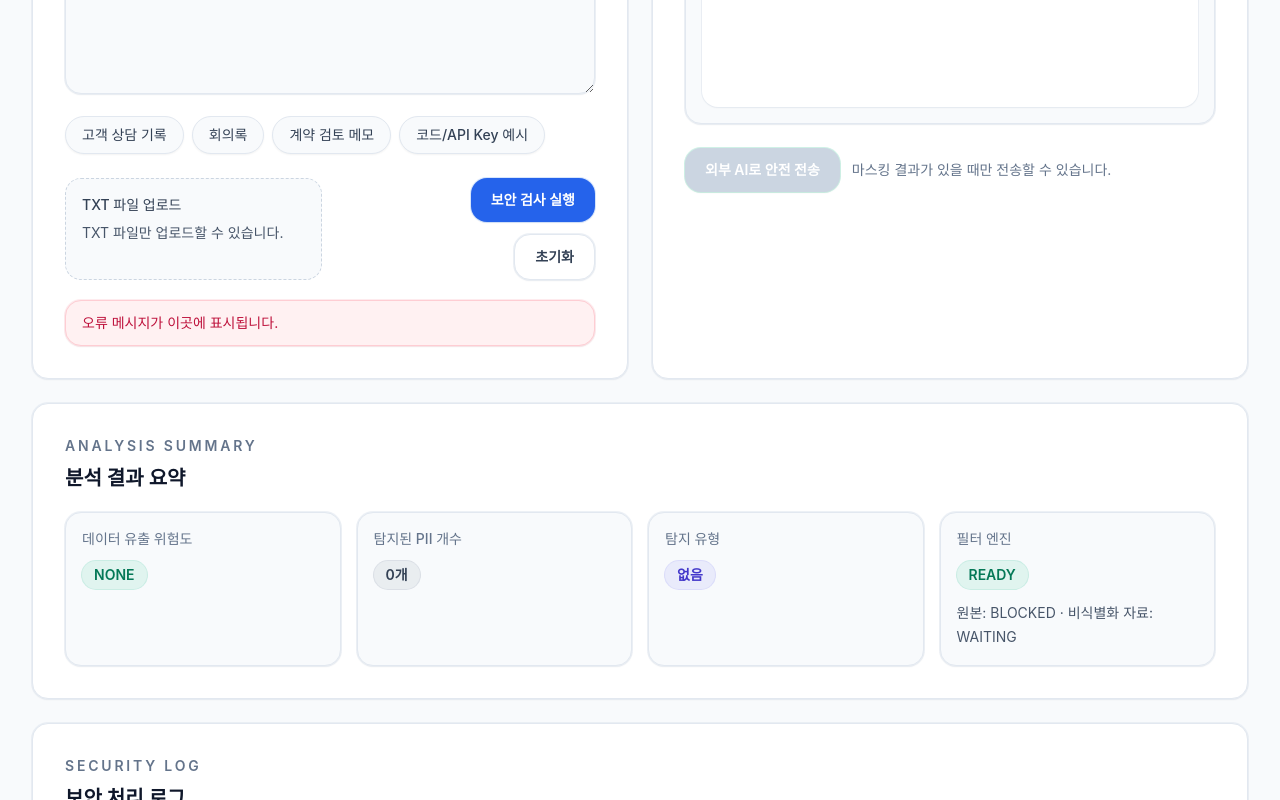
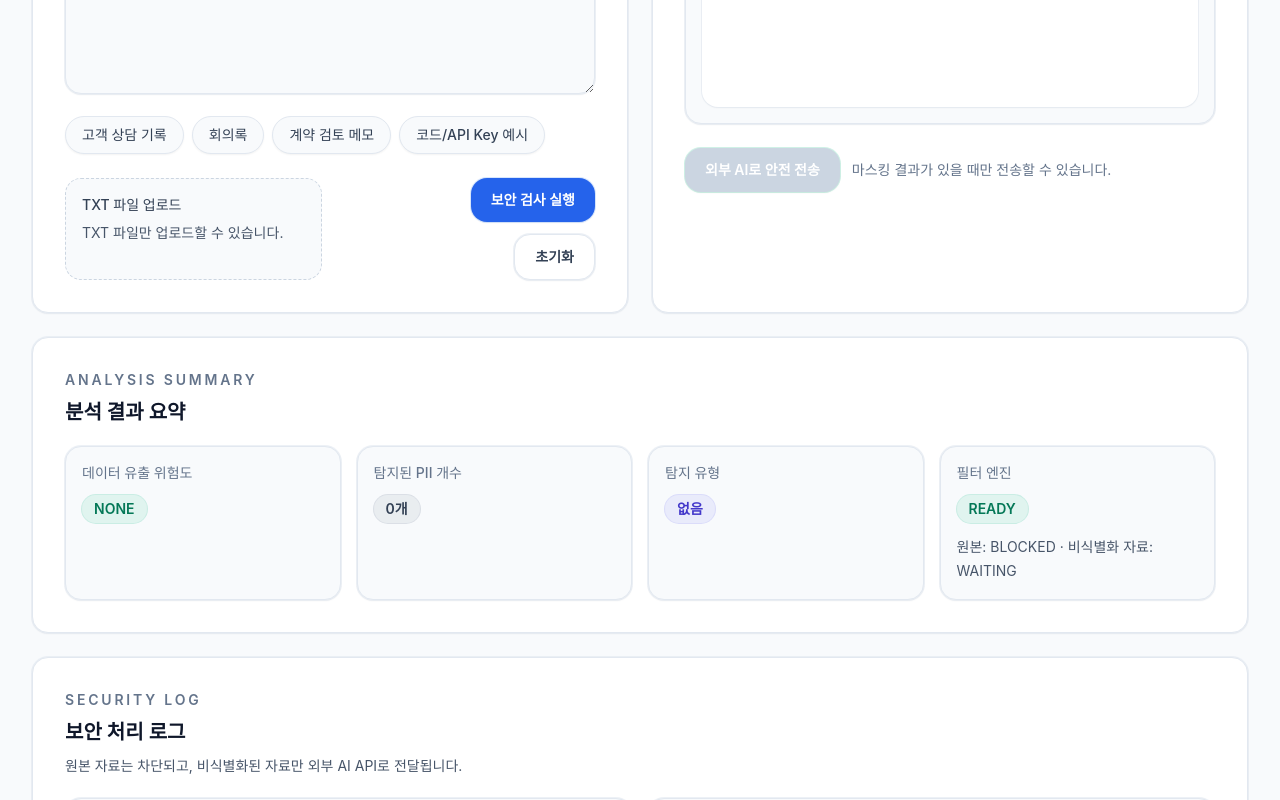
Before and after one commit to PII-Shield-Gateway/AI-Security-Gateway, a React (Vite) app in the folder frontend/: page / in a window 1280 px wide. Shown: the part 947-1747 px from the top of the page. Built offline with nearby package versions, Linux system fonts and the light colour scheme.

Commit message:
feat: update original document input panel

```diff
--- a/frontend/package.json
+++ b/frontend/package.json
@@ -15,6 +15,7 @@
   "devDependencies": {
     "@vitejs/plugin-react": "^4.3.1",
     "autoprefixer": "^10.4.20",
+    "playwright": "^1.59.1",
     "postcss": "^8.4.49",
     "tailwindcss": "^3.4.15",
     "vite": "^5.4.10"
--- a/frontend/src/components/OriginalDocumentPanel.jsx
+++ b/frontend/src/components/OriginalDocumentPanel.jsx
@@ -86,12 +86,14 @@ function OriginalDocumentPanel({
         </div>
       </div>
 
-      <div
-        className="mt-5 rounded-2xl border border-rose-200 bg-rose-50 px-4 py-3 text-sm text-rose-700 shadow-sm ring-1 ring-rose-500/10 dark:border-rose-500/20 dark:bg-rose-500/10 dark:text-rose-200"
-        role={errorMessage ? "alert" : undefined}
-      >
-        {errorMessage || "오류 메시지가 이곳에 표시됩니다."}
-      </div>
+      {errorMessage ? (
+        <div
+          className="mt-5 rounded-2xl border border-rose-200 bg-rose-50 px-4 py-3 text-sm text-rose-700 shadow-sm ring-1 ring-rose-500/10 dark:border-rose-500/20 dark:bg-rose-500/10 dark:text-rose-200"
+          role="alert"
+        >
+          {errorMessage}
+        </div>
+      ) : null}
     </section>
   );
 }
```
Also changed, not shown: 1 other file (tests, documents, lock files or other folders).
